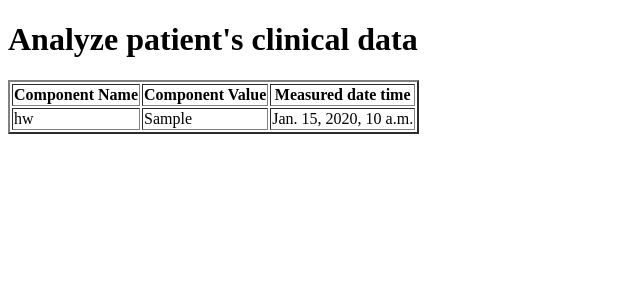
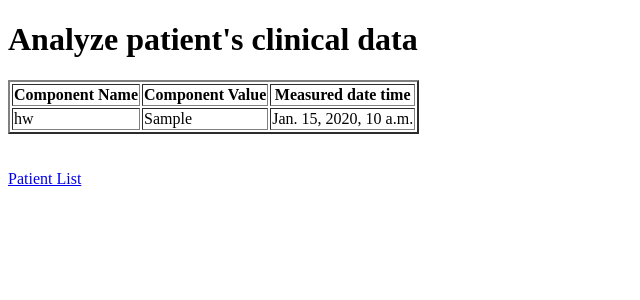
Before and after one commit to kuldermi/SDMCHospitalApp, a Django app: page /analyze_data/1/ in a window 1280 px wide. Shown: the top 300 px of the page, without its empty margins (0-640 px from the left). Run offline with Django 4.2, Linux system fonts and the light colour scheme; tables that the repository leaves empty hold one stand-in row (values such as "Sample post").

Commit message:
Add link to various page

```diff
--- a/templates/sdmcApp/add_patient_data.html
+++ b/templates/sdmcApp/add_patient_data.html
@@ -30,5 +30,8 @@
   <br> <br>
   <input type="submit" name=" Submit" value="Submit">
 </form>
+<br>
+<br>
+<a href="/">Patient List</a>
 </body>
 </html>
--- a/templates/sdmcApp/analyze_data.html
+++ b/templates/sdmcApp/analyze_data.html
@@ -20,5 +20,8 @@
   </tr>
   {% endfor %}
 </table>
+<br>
+<br>
+<a href="/">Patient List</a>
 </body>
 </html>
```
